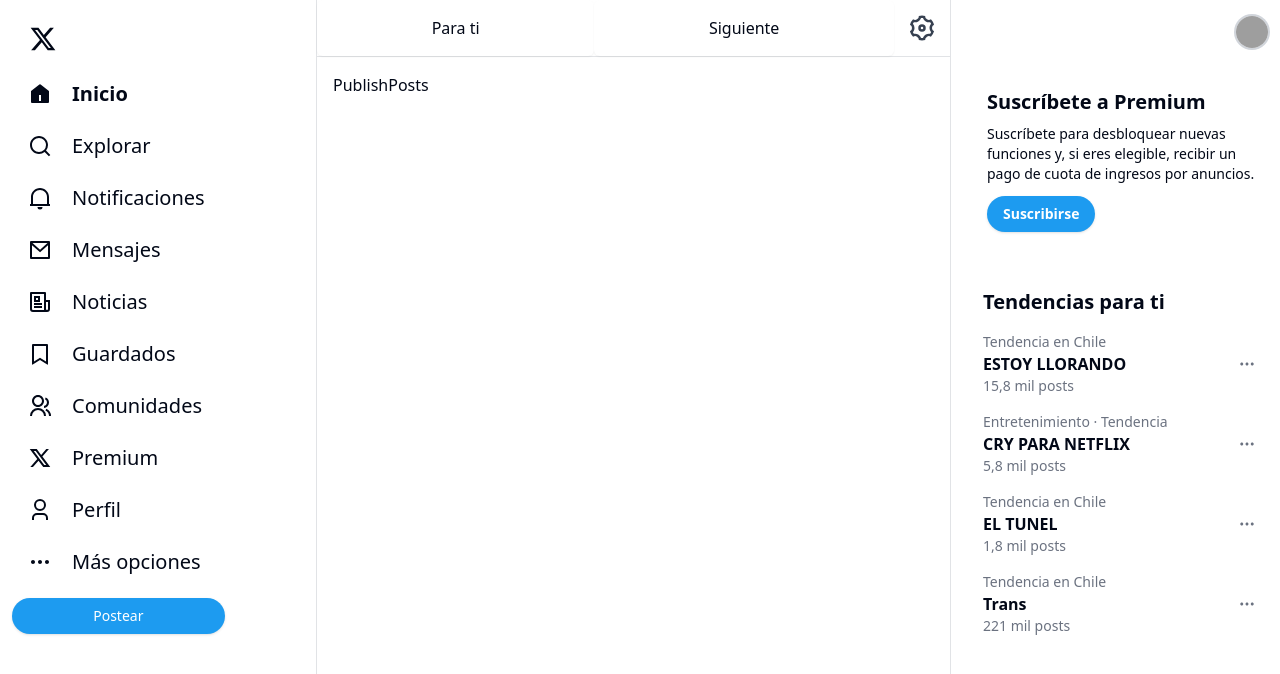
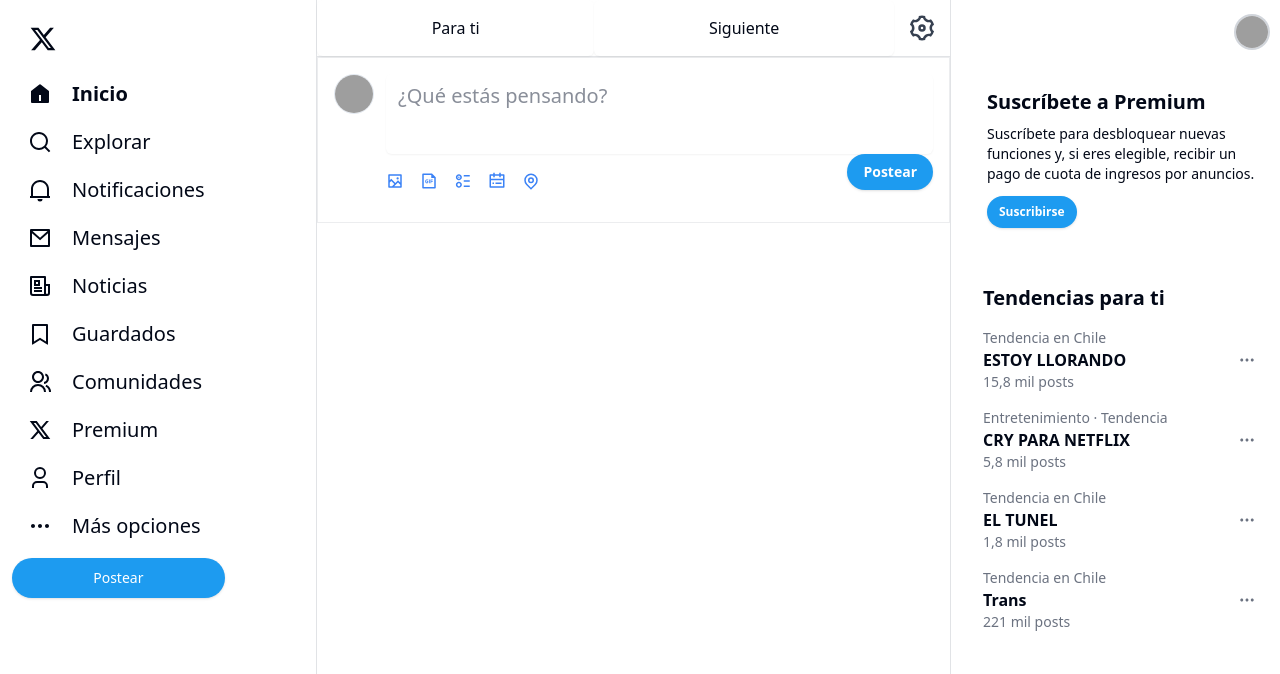
Before and after one commit to Lostovayne/Clon-de-Twitter-con-Next-14, a Next.js app: page / in a window 1280 px wide. Shown: the top 674 px of the page. Built offline with nearby package versions, Linux system fonts and the light colour scheme; grey boxes are pictures that could not be loaded.

Commit message:
Agregadas las cards de elementos

```diff
--- /dev/null
+++ b/components/section-posts/icons-publish.tsx
@@ -0,0 +1,53 @@
+"use client";
+import { RiImage2Line } from "react-icons/ri";
+import { RiFileGifLine } from "react-icons/ri";
+import { RiListRadio } from "react-icons/ri";
+import { RiCalendarTodoLine } from "react-icons/ri";
+import { RiMapPinLine } from "react-icons/ri";
+import { Input } from "../ui/input";
+import { useRef } from "react";
+
+interface Props {
+    setImage: (image: any) => void;
+}
+
+export const IconsPublish = ({ setImage }: Props) => {
+    const InputRef = useRef(null);
+
+    const handleClick = (): void => {
+        InputRef.current?.click();
+    };
+
+    const handleImageChange = () => {
+        const file = InputRef.current?.files[0]; // Obtener el archivo seleccionado
+
+        if (file) {
+            const reader = new FileReader();
+            reader.onload = () => {
+                setImage(reader.result);
+            };
+
+            reader.readAsDataURL(file);
+        }
+    };
+
+    return (
+        <div className="flex gap-4 text-lg text-blue-500">
+            <div className="" onClick={handleClick}>
+                <RiImage2Line className="cursor-pointer" />
+                <Input
+                    ref={InputRef}
+                    id="picture"
+                    type="file"
+                    className="hidden"
+                    onChange={handleImageChange}
+                    multiple={false}
+                />
+            </div>
+            <RiFileGifLine />
+            <RiListRadio />
+            <RiCalendarTodoLine />
+            <RiMapPinLine />
+        </div>
+    );
+};
--- a/components/section-posts/publish-posts.tsx
+++ b/components/section-posts/publish-posts.tsx
@@ -1,3 +1,55 @@
+"use client";
+
+import Image from "next/image";
+import { Textarea } from "@/components/ui/textarea";
+import { Button } from "../ui/button";
+import { IconsPublish } from "./icons-publish";
+import { useState } from "react";
+
 export const PublishPosts = () => {
-    return <div className="p-4">PublishPosts</div>;
+    const [image, setImage] = useState(null);
+
+    return (
+        <header className="border border-gray-600/10">
+            <section className="flex w-full items-start gap-3 p-4">
+                <Image
+                    src="https://img.freepik.com/free-photo/handsome-bearded-man-sunglasses-sitting-grass-palms-summer-vacation_231208-11209.jpg"
+                    width={50}
+                    priority
+                    height={50}
+                    alt="logo"
+                    className="h-10 w-10 rounded-full border"
+                />
+                <div className="flex-1 pb-4">
+                    <Textarea
+                        className="min-h-20 resize-none border-none text-base placeholder:text-xl placeholder:text-gray-500/80"
+                        placeholder="¿Qué estás pensando?"
+                        aria-label="¿Que estas pensando?"
+                    />
+
+                    {image && (
+                        <div className="relative">
+                            <Image
+                                src={image}
+                                alt="logo"
+                                width={400}
+                                height={400}
+                                className="rounded-md object-cover max-xl:w-52"
+                            />
+                        </div>
+                    )}
+
+                    <div className="flex items-end justify-between">
+                        <IconsPublish setImage={setImage} />
+                        <Button
+                            variant="default"
+                            className="rounded-full bg-[#1D9BF0] font-bold text-white hover:bg-[#1D9BF0]/90"
+                        >
+                            Postear
+                        </Button>
+                    </div>
+                </div>
+            </section>
+        </header>
+    );
 };
--- a/components/section-tendencias/suscripcion.tsx
+++ b/components/section-tendencias/suscripcion.tsx
@@ -12,6 +12,7 @@
             </p>
             <Button
                 variant="default"
+                size={"sm"}
                 className="rounded-full bg-[#1D9BF0] font-bold text-white hover:bg-[#1D9BF0]/90"
             >
                 Suscribirse
--- a/components/sidebar/Sidebar.tsx
+++ b/components/sidebar/Sidebar.tsx
@@ -2,7 +2,6 @@
 import { dataSidebar } from "@/data/data-sidebar";
 import Link from "next/link";
 import { RiTwitterXFill } from "react-icons/ri";
-import { Button } from "../ui/button";
 import { DialogPost } from "./components/postear-dialog";
 
 export const Sidebar = () => {
@@ -15,7 +14,7 @@
                 {dataSidebar.map((item) => (
                     <li
                         key={item.name}
-                        className={`flex mb-1 items-center w-max cursor-pointer list-none hover:bg-gray-300/30  dark:hover:bg-gray-500/20 text-xl  gap-5 pl-4 pr-5 py-2.5 rounded-3xl transition-all ${
+                        className={`flex  items-center w-max cursor-pointer list-none hover:bg-gray-300/30  dark:hover:bg-gray-500/20 text-xl  gap-5 pl-4 pr-5 py-2.5 rounded-3xl transition-all ${
                             item.selected ? "font-semibold" : ""
                         }`}
                     >
--- a/components/sidebar/components/postear-dialog.tsx
+++ b/components/sidebar/components/postear-dialog.tsx
@@ -17,6 +17,7 @@
             <DialogTrigger asChild>
                 <Button
                     variant="default"
+                    size={"lg"}
                     className="mt-2 min-w-full rounded-full bg-[#1D9BF0] text-white hover:bg-[#1D9BF0]/90"
                 >
                     Postear
--- /dev/null
+++ b/components/ui/textarea.tsx
@@ -0,0 +1,23 @@
+import * as React from "react";
+
+import { cn } from "@/lib/utils";
+
+export interface TextareaProps extends React.TextareaHTMLAttributes<HTMLTextAreaElement> {}
+
+const Textarea = React.forwardRef<HTMLTextAreaElement, TextareaProps>(
+    ({ className, ...props }, ref) => {
+        return (
+            <textarea
+                className={cn(
+                    "flex min-h-[60px] w-full rounded-md border border-input bg-transparent px-3 py-2 text-sm shadow-sm placeholder:text-muted-foreground focus-visible:outline-none  focus-visible:ring-ring disabled:cursor-not-allowed disabled:opacity-50 dark:caret-slate-200",
+                    className
+                )}
+                ref={ref}
+                {...props}
+            />
+        );
+    }
+);
+Textarea.displayName = "Textarea";
+
+export { Textarea };
```
Also changed, not shown: components/ui/button.tsx (+13 -15 lines), actions/actions.ts (added).
